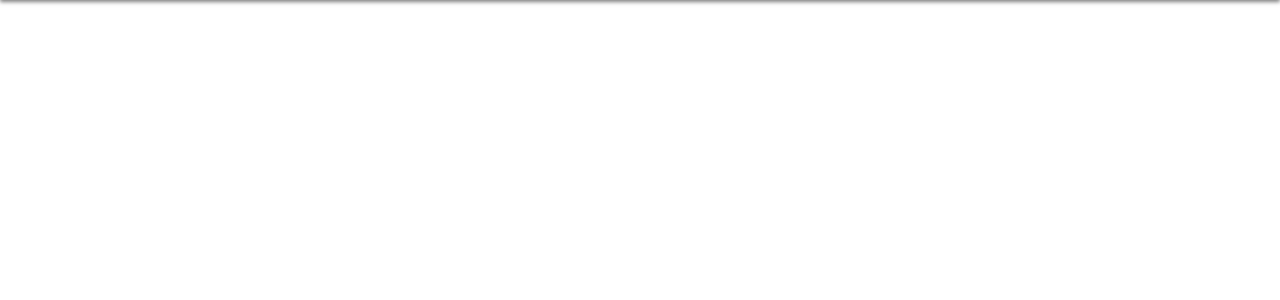
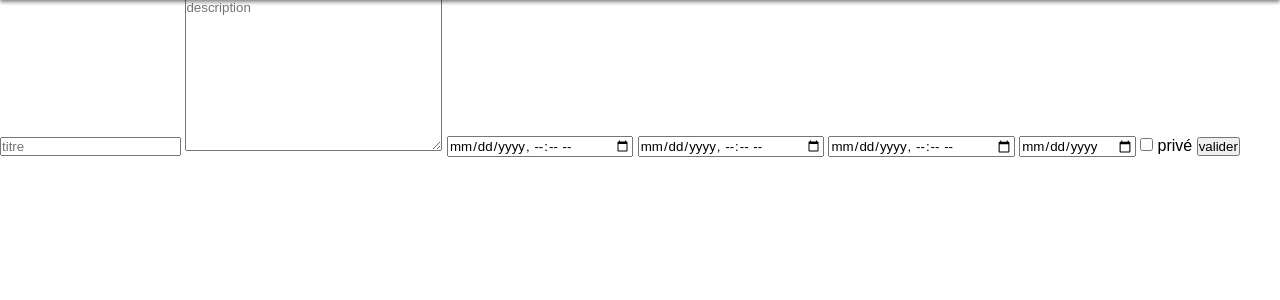
Before and after one commit to DavidMTdev/Projet-PHP, a PHP site: page /createEvent.php in a window 1280 px wide. Shown: the part 70-370 px from the top of the page. Run offline with PHP 8.4, Linux system fonts and the light colour scheme.

Commit message:
createEvents in progress

```diff
--- a/createEvent.php
+++ b/createEvent.php
@@ -1,3 +1,15 @@
 <?php require_once("include/header.php") ?>
 
+<form action="" method="post">
+<input type="text" name="title" placeholder="titre">
+<textarea name="description_e" placeholder="description" cols="30" rows="10"></textarea>
+<input type="datetime-local" name="date1" placeholder="1er date">
+<input type="datetime-local" name="date2" placeholder="2eme date">
+<input type="datetime-local" name="date3" placeholder="3eme date">
+<input type="date" name="deadline" placeholder="deadline">
+<input type="checkbox" name="privé">
+<label for="">privé</label>
+<button type="submit" name="submit_create_event">valider</button>
+</form>
+
 <?php require_once("include/footer.php") ?>
--- a/include/function.php
+++ b/include/function.php
@@ -3,7 +3,8 @@
 
 fct=1    => fct se connecter
 fct=2    => fct s'inscrire'
-fct=3    =>fct liste utilisateur
+fct=3    => fct liste utilisateur
+fct=4    => fct pour creer un event
 
 */
 session_start();
@@ -162,3 +163,92 @@
 
     $folder = "upload" . DIRECTORY_SEPARATOR . $_GET["user"] . DIRECTORY_SEPARATOR . "profil" . DIRECTORY_SEPARATOR . $user["picture_u"];
 }
+
+
+// fct=4    => fct pour creer un event
+if (isset($_POST["submit_create_event"])) {
+    if (isset($_POST["privé"])) {
+        $_POST["privé"] = 1;
+    } else {
+        $_POST["privé"] = 0;
+    }
+    $len_description_e = strlen($_POST['description_e']);
+    $date = date("Y-m-d");
+
+    var_dump($_POST['date1']);
+    var_dump($_POST['date2']);
+    var_dump($_POST['date3']);
+    $date = strtotime($date);
+    $deadline = strtotime($_POST['deadline']);
+    var_dump($date);
+    $date1 = strtotime($_POST['date1']);
+    $date2 = strtotime($_POST['date2']);
+    $date3 = strtotime($_POST['date3']);
+    var_dump($date1);
+    var_dump($date2);
+    var_dump($date3);
+    class error_create_event extends Exception
+    { }
+
+    try {
+        if ($_POST['title'] == "") {
+            throw new error_create_event("tu n'a pas rempli le titre de l'evenement");
+        }
+        if ($len_description_e > 250) {
+            throw new error_create_event("il y'a maximum 250 caractere dans une description");
+        }
+        if ($_POST['description_e'] == "") {
+            throw new error_create_event("tu n'a pas rempli la description de l'evenement");
+        }
+        if ($_POST['date1'] == "") {
+            throw new error_create_event("tu n'a pas rempli une des dates possible pour l'evenement");
+        }
+        if ($_POST['date2'] == "") {
+            throw new error_create_event("tu n'a pas rempli une des dates possible pour l'evenement");
+        }
+        if ($_POST['date3'] == "") {
+            throw new error_create_event("tu n'a pas rempli une des dates possible pour l'evenement");
+        }
+        if ($_POST['deadline'] == "") {
+            throw new error_create_event("tu n'a pas rempli la deadline pour l'evenement");
+        }
+        if ($deadline < $date) {
+            throw new error_create_event("la dealine que tu as rentrer est déjà passé");
+        }
+        if ($date1 < $date) {
+            throw new error_create_event("l'une des dates que tu as rentrer est déjà passé");
+        }
+        if ($date2 < $date) {
+            throw new error_create_event("l'une des dates que tu as rentrer est déjà passé");
+        }
+        if ($date3 < $date) {
+            throw new error_create_event("l'une des dates que tu as rentrer est déjà passé");
+        }
+
+
+
+
+        $createEvent = execute("INSERT INTO events ( title, description_e, deadline, public, id_user)
+                   VALUES (:title , :description_e, :deadline, :public, :id_user)", array(
+            ':title' => $_POST['title'],
+            ':description_e' => $_POST['description_e'],
+            ':deadline' => $_POST['deadline'],
+            ':public' => $_POST["privé"],
+            ':id_user' => $_SESSION["login"]
+        ));
+
+        $id_event = selectOne("SELECT MAX(id_events) id_events FROM events");
+        for ($i=1; $i < 4; $i++) {
+            $create_date_survey = execute("INSERT INTO date_survey ( date_events, id_events)
+        VALUES (:date_events, :id_events)", array(
+            ':date_events' => $_POST['date' . $i],
+            ':id_events' => $id_event["id_events"]
+        ));
+        }
+
+    } catch (error_create_event $e) {
+        echo $e->getMessage();
+    } catch (Exception $e) {
+        echo "notre équipe travail actuellement sur ce probléme";
+    }
+}
```
